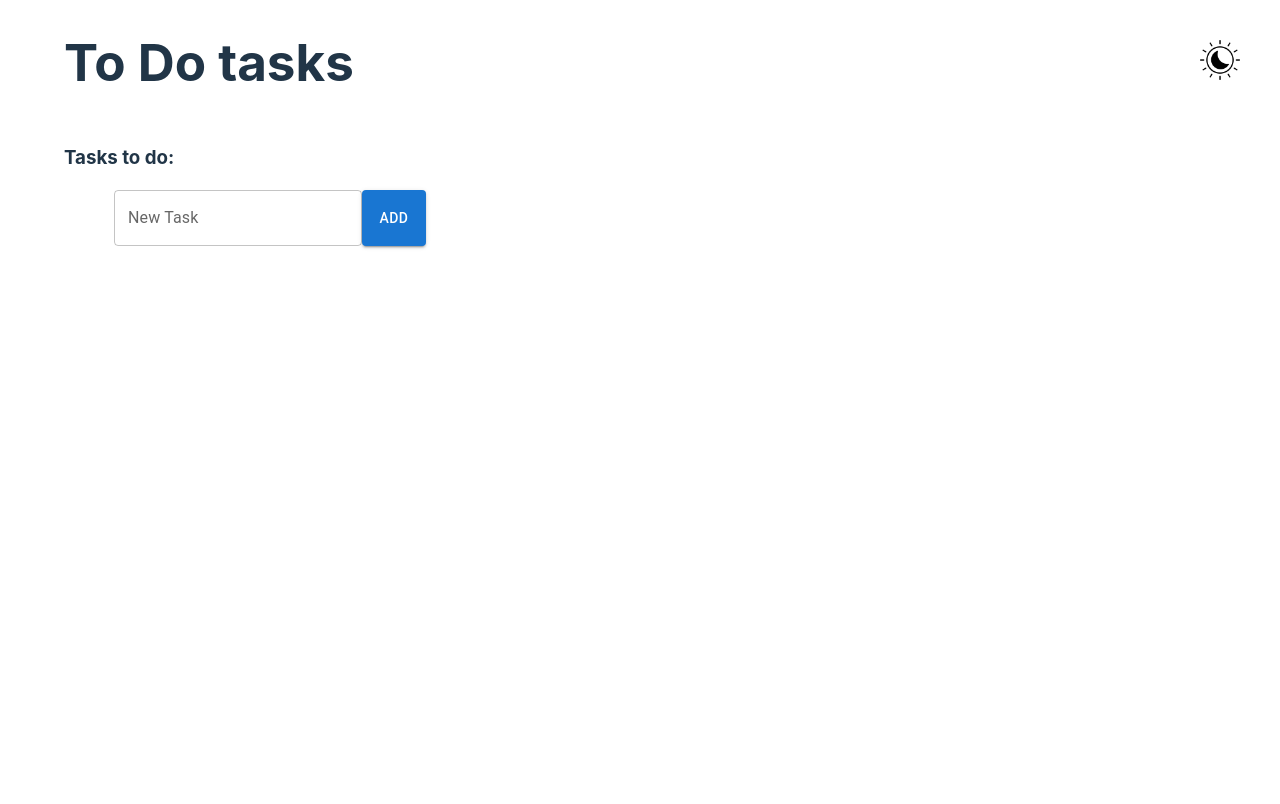
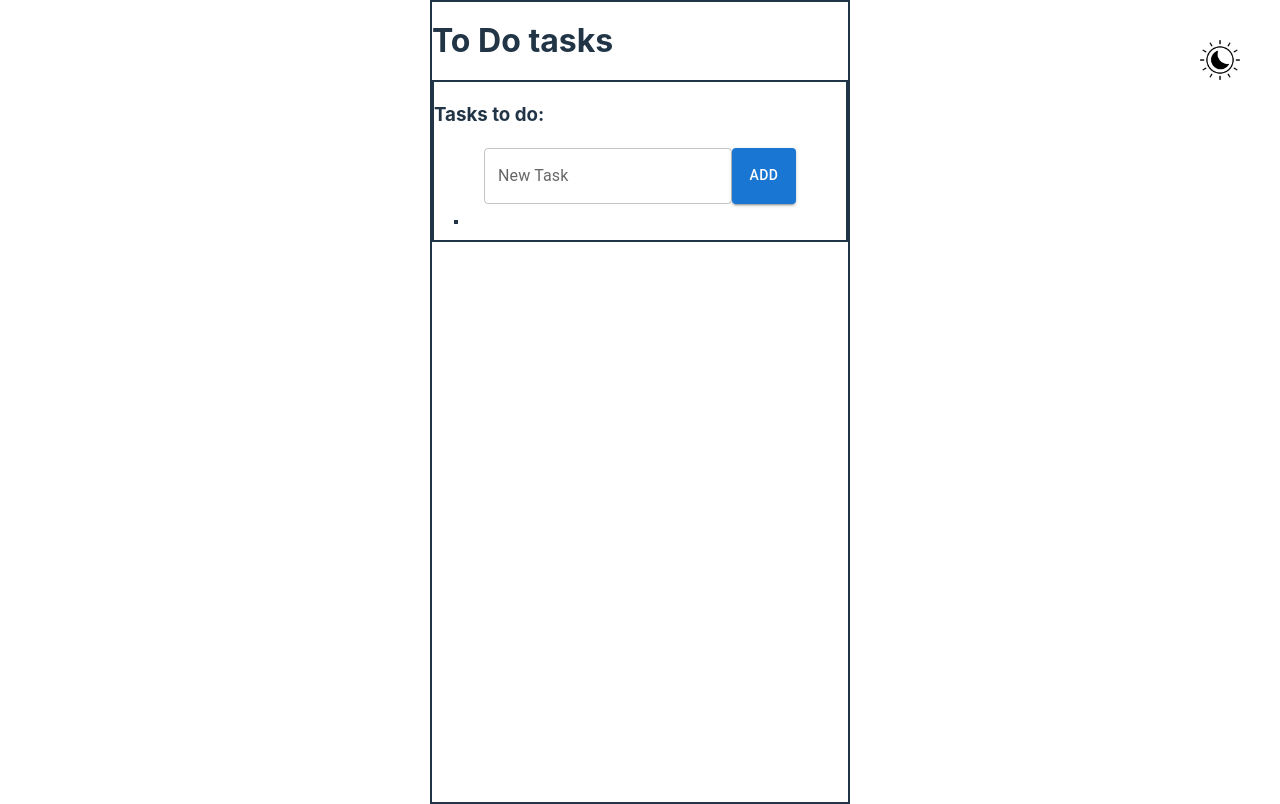
Before and after one commit to binay-das/to-do-React, a React (Vite) app: page / in a window 1280 px wide. Built offline with nearby package versions, Linux system fonts and the light colour scheme.

Commit message:
Few changes

```diff
--- a/src/App.css
+++ b/src/App.css
@@ -1,4 +1,4 @@
 #root {
   max-width: 1280px;
-  margin: 0 auto;
+  /* padding: 0 auto; */
 }
--- a/src/components/ToDoItem.css
+++ b/src/components/ToDoItem.css
@@ -4,12 +4,22 @@
     justify-content: center;
     width: fit-content;
     align-items: flex-start;
+
+
+    border: 2px solid;
+    position:relative;
+    margin: 0 auto;
 }
 
 .input {
     display: flex;
     padding: 0 50px;
     justify-content: space-between;
+    position: relative;
+    top: 0;
+    bottom: 0;
+    left: 0;
+    right: 0;
 }
 
 .list {
@@ -20,6 +30,8 @@
     align-items: flex-start;
     padding: 0;
     margin-left: 20px;
+
+    border: 2px solid;
 }
 li {
     display: flex;
@@ -32,6 +44,8 @@ li {
     font-size: 20px;
     letter-spacing: 2px;
     width: fit-content;
+    width: 35vw;
+    overflow:auto;
 }
 li .img-div {
     display: flex;
--- a/src/index.css
+++ b/src/index.css
@@ -2,21 +2,15 @@
   font-family: Inter, system-ui, Avenir, Helvetica, Arial, sans-serif;
   line-height: 1.5;
   font-weight: 400;
-
   color: black;
-
   /* color-scheme: light dark; */
-  /* color: rgba(255, 255, 255, 0.87); */
-  /* background-color: #242424; */
-
-  /* background-color: #e4e4e456;/ */
-
   font-synthesis: none;
   text-rendering: optimizeLegibility;
   -webkit-font-smoothing: antialiased;
   -moz-osx-font-smoothing: grayscale;
   display: flex;
-  padding-left: 5%;
+  justify-content: center;
+  align-items: flex-start;
 }
 
 a {
@@ -31,12 +25,15 @@ a:hover {
 body {
   margin: 0;
   display: flex;
+  justify-content: center;
   min-width: 320px;
   min-height: 100vh;
+
+  border: 2px solid;
 }
 
 h1 {
-  font-size: 3.2em;
+  /* font-size: 3.2em; */
   line-height: 1.1;
 }
 
```
